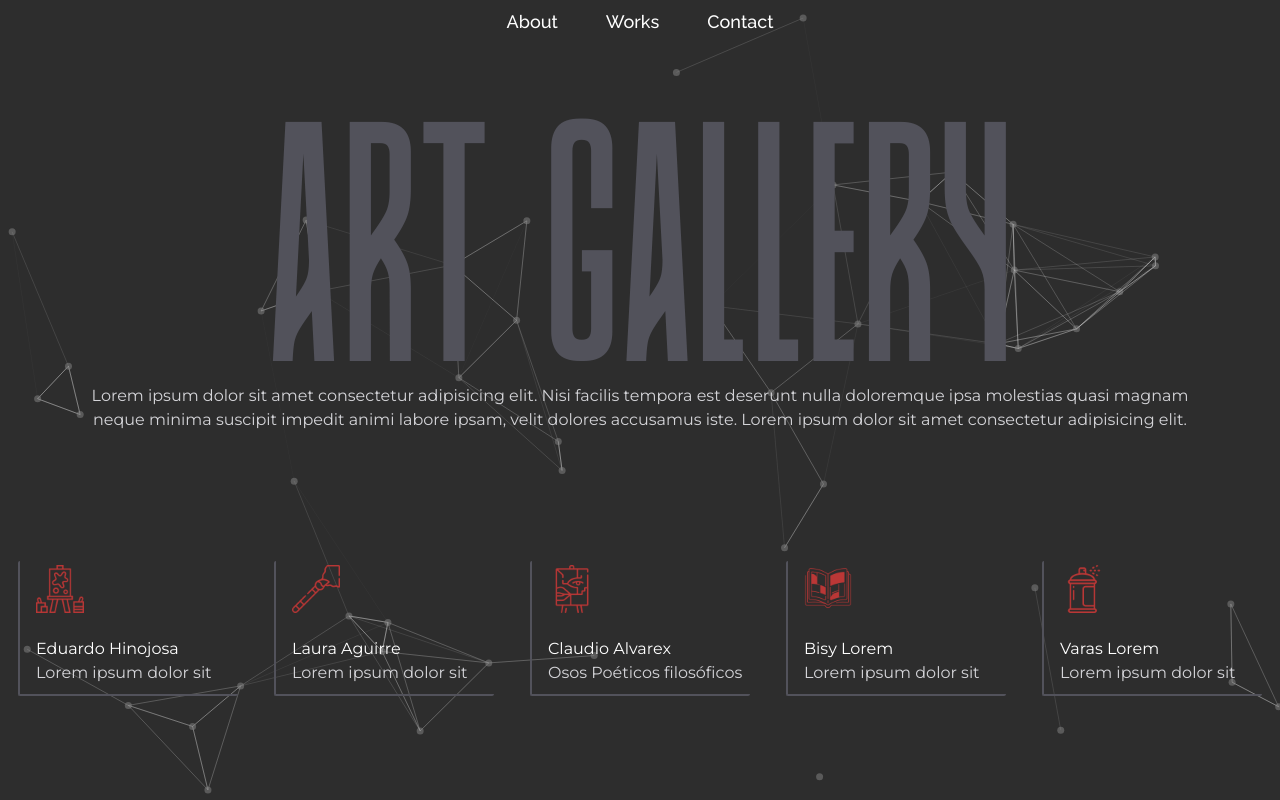
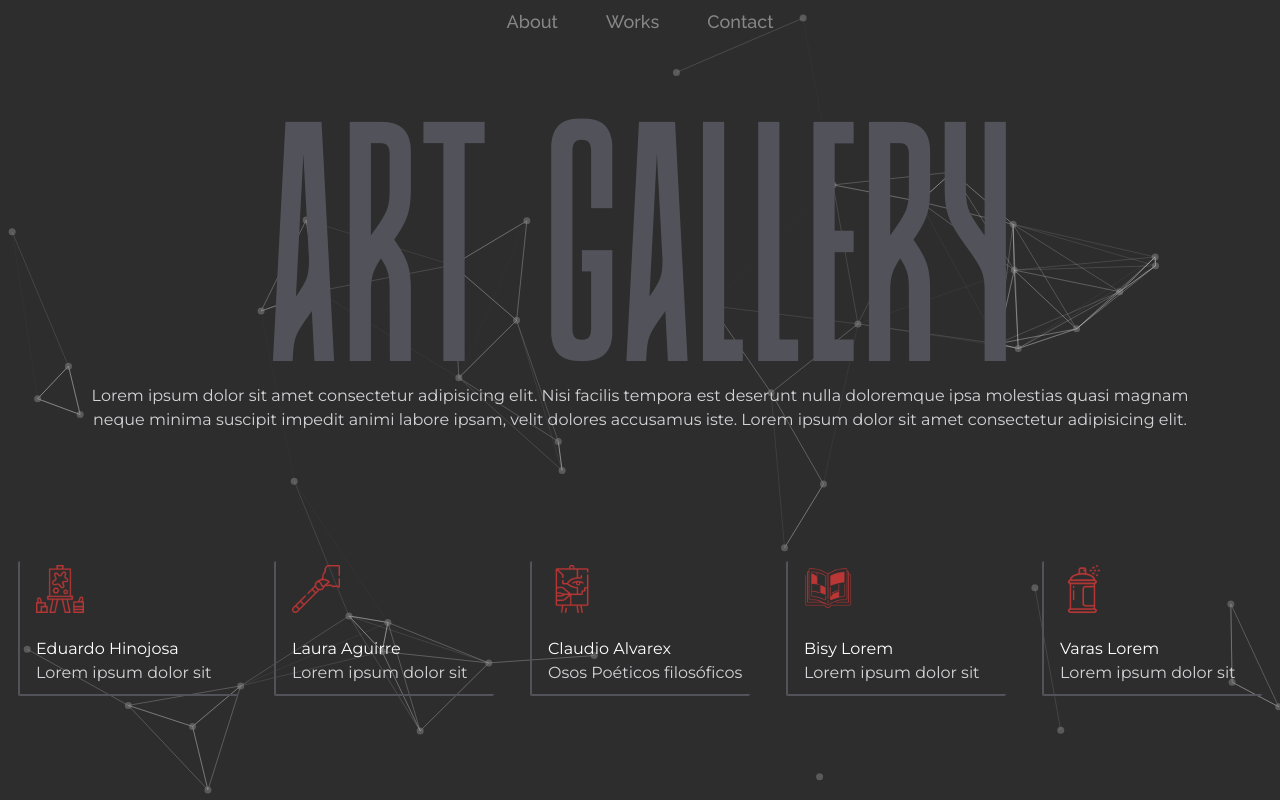
Before and after one commit to Najdorf12/gallery-app, a React (Vite) app: page / in a window 1280 px wide. Built offline with nearby package versions, Linux system fonts and the light colour scheme; a web font is replaced by a local one.

Commit message:
add styles

```diff
--- a/src/components/Navbar.jsx
+++ b/src/components/Navbar.jsx
@@ -3,7 +3,7 @@ import React from "react";
 const Navbar = () => {
   return (
     <nav className="absolute top-0 z-50 w-full flex justify-center items-center pt-2 lg:pt-2 2xl:pt-6 ">
-      <ul className="w-full flex flex-row  justify-center items-center gap-6 font-text font-medium text-whiteCustom text-sm  lg:gap-12 lg:text-lg xl:gap-16">
+      <ul className="w-full flex flex-row  justify-center items-center gap-6 font-text font-medium text-grayCustom text-sm  lg:gap-12 lg:text-lg xl:gap-16">
         <li className="hover:text-whiteCustom duration-500 cursor-pointer hover:scale-110">
           About
         </li>
```
